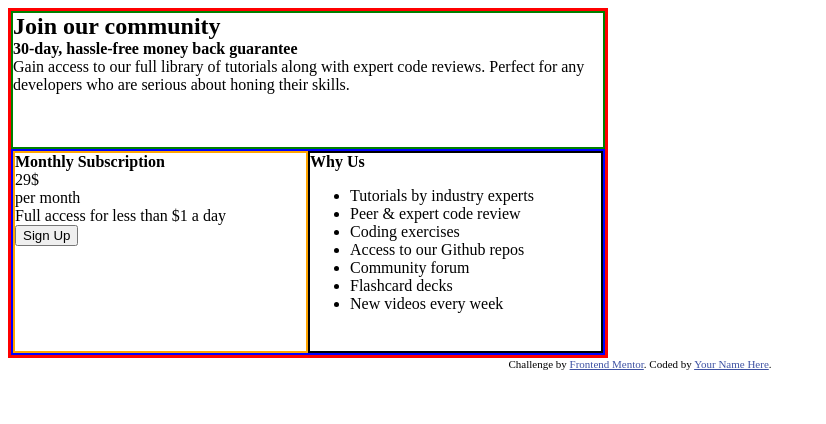
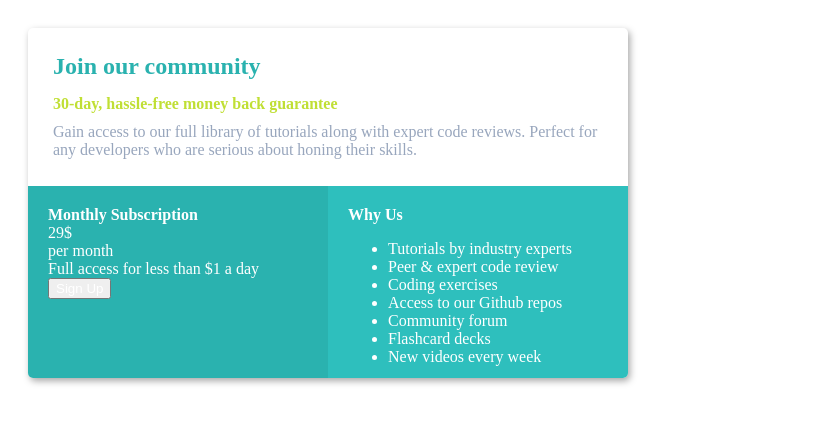
Before and after one commit to ReinX24/FreeCodeCamp-Frontend-Web-Development-Bootcamp-Course, a PHP site: page / in a window 1280 px wide. Shown: the top 424 px of the page, without its empty margins (0-826 px from the left). Run offline with PHP 8.4, Linux system fonts and the light colour scheme.

Commit message:
Tutorial solution still in progress.

```diff
--- a/(Tutorial Solution) Frontend Mentor CSS Pricing Card Challenge/index.html
+++ b/(Tutorial Solution) Frontend Mentor CSS Pricing Card Challenge/index.html
@@ -7,6 +7,9 @@
 
     <link rel="icon" type="image/png" sizes="32x32" href="./images/favicon-32x32.png">
     <link rel="stylesheet" href="style.css">
+    <link rel="preconnect" href="https://fonts.googleapis.com">
+    <link rel="preconnect" href="https://fonts.gstatic.com" crossorigin>
+    <link href="https://fonts.googleapis.com/css2?family=Karla:wght@400;700&display=swap" rel="stylesheet">
 
     <title>Frontend Mentor | Single Price Grid Component</title>
 
@@ -51,13 +54,6 @@
             </div>
         </div>
     </div>
-
-    <footer>
-        <p class="attribution">
-            Challenge by <a href="https://www.frontendmentor.io?ref=challenge" target="_blank">Frontend Mentor</a>.
-            Coded by <a href="#">Your Name Here</a>.
-        </p>
-    </footer>
 </body>
 
 </html>
--- a/(Tutorial Solution) Frontend Mentor CSS Pricing Card Challenge/style.css
+++ b/(Tutorial Solution) Frontend Mentor CSS Pricing Card Challenge/style.css
@@ -1,12 +1,3 @@
-.attribution {
-    font-size: 11px;
-    text-align: center;
-}
-
-.attribution a {
-    color: hsl(228, 45%, 44%);
-}
-
 /*
     Setting box-sizing to border-box so that the elements will behave properly
     box-sizing will include the padding, border, etc in calculating the box's
@@ -27,6 +18,10 @@ html {
     box-sizing: inherit;
 }
 
+body {
+    padding: 20px;
+}
+
 /* Headers and paragraphs have margins by default, to fix this we will set these to 0 */
 h2,
 h4,
@@ -34,22 +29,41 @@ p {
     margin: 0;
 }
 
+/* Go to box shadow generators to generate box-shadow shadows easily */
+/* Making overflow hidden will override any elements within hidden from
+ breaking out the parent element, this makes all corners all rounded */
 #card {
     width: 600px;
     height: 350px;
-    border: 3px solid red;
+    box-shadow: 2px 3px 7px 0px rgba(0, 0, 0, 0.35);
+    border-radius: 5px;
+    overflow: hidden;
 }
 
 #top-section {
     width: 100%;
-    height: 40%;
-    border: 2px solid green;
+    height: 45%;
+    padding: 25px;
+}
+
+#top-section h2 {
+    color: #2ab2af;
+    margin-bottom: 15px;
+}
+
+#top-section h4 {
+    color: #c0df34;
+    margin-bottom: 10px;
+}
+
+#top-section p {
+    color: #98a6bd;
 }
 
 #bottom-section {
     width: 100%;
-    height: 60%;
-    border: 2px solid blue;
+    height: 55%;
+    color: white;
 }
 
 /* Making these inline-block means they could sit beside each other */
@@ -57,8 +71,13 @@ p {
     display: inline-block;
     width: 50%;
     height: 100%;
-    border: 2px solid orange;
     vertical-align: top;
+    background-color: #2ab2af;
+    padding: 20px;
+}
+
+button {
+    color: white;
 }
 
 #bottom-right-section {
@@ -66,6 +85,7 @@ p {
     vertical-align: top;
     width: 50%;
     height: 100%;
-    border: 2px solid black;
     vertical-align: top;
+    background-color: #2EBFBD;
+    padding: 20px;
 }
```
